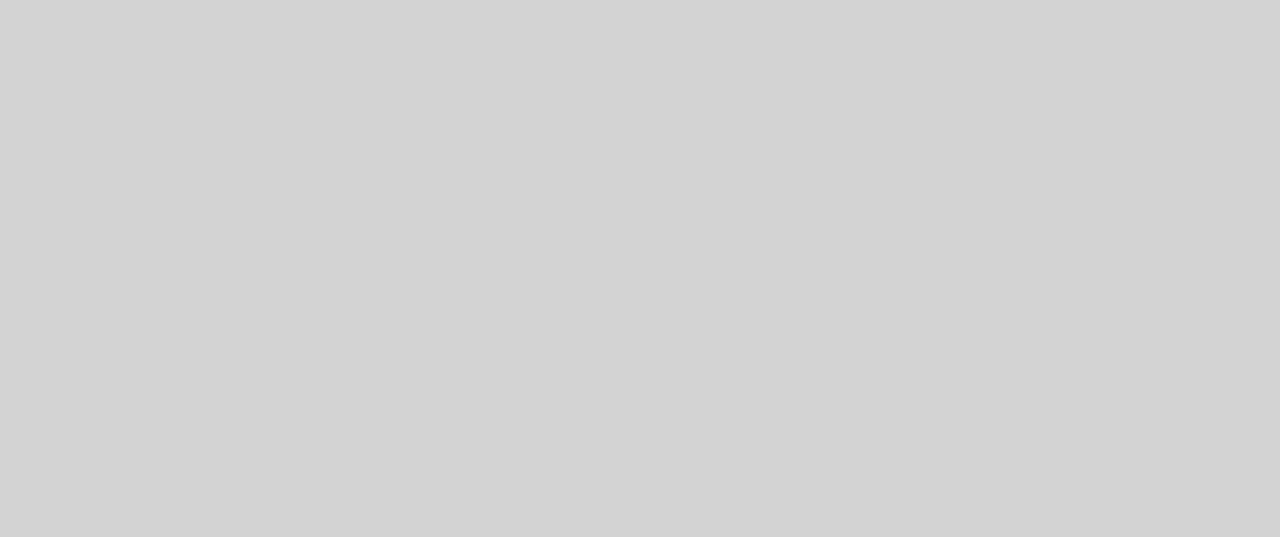
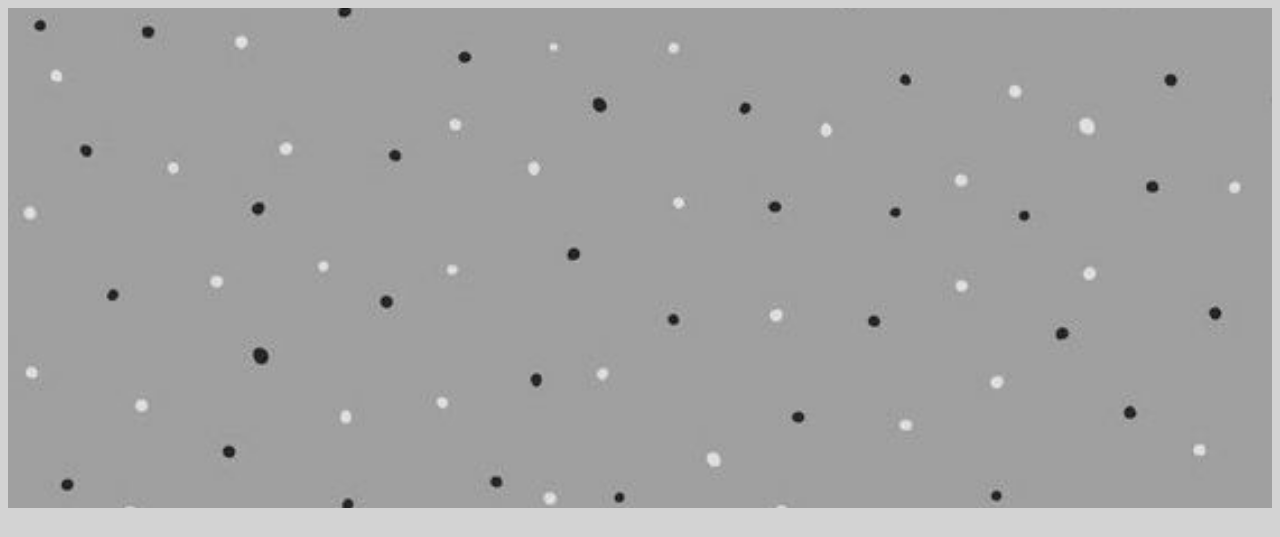
Before and after one commit to KamranKhaan/project001, a plain HTML site: page index.html in a window 1280 px wide. Shown: the top 537 px of the page. Drawn offline with Linux system fonts and the light colour scheme.

Commit message:
Update index.html

```diff
--- a/index.html
+++ b/index.html
@@ -8,7 +8,7 @@
 			background-color: lightgray;
 		}
 		.itsParallax {
-			background-image: url("bgdots.jpg");
+			background-image: url("images/bgdots.jpg");
 			min-height: 500px;
 			background-attachment: fixed;
   			background-position: center;
```
